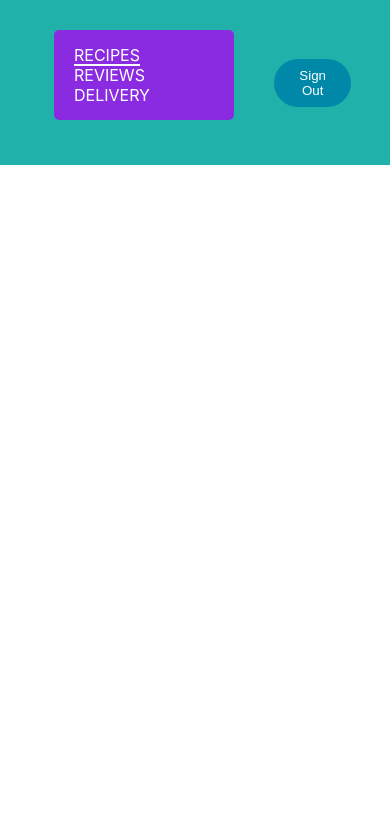
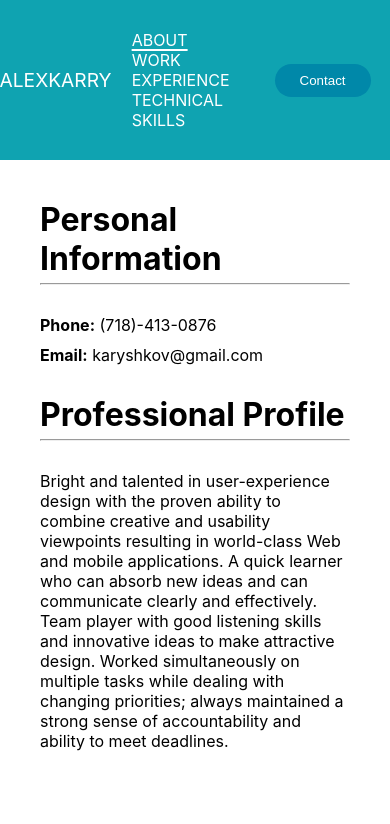
Before and after one commit to AlexKarry/homework, a website: page app/index.html in a window 390 px wide. Drawn offline with Linux system fonts and the light colour scheme.

Commit message:
finish first page

```diff
--- a/app/css/styles.css
+++ b/app/css/styles.css
@@ -19,12 +19,17 @@ header {
   display: flex;
   justify-content: flex-end;
   align-items: center;
-  padding: 30px 10%;
+  padding: 30px 5%;
 }
 
 .logo {
   cursor: pointer;
   margin-right: auto;
+
+  text-transform: uppercase;
+  color: white;
+  font-weight: 400;
+  font-size: 1.2rem;
 }
 
 a.logo {
@@ -81,6 +86,9 @@ button:hover {
   background-color: rgba(0, 136, 169, 0.8);
 }
 
+.content {
+  padding: 2.5rem;
+}
 /* .sign-out-link {
   color: lightseagreen;
   font-size: 0.8rem;
@@ -88,21 +96,33 @@ button:hover {
   text-decoration: none;
 } */
 
-@media (max-width: 600px) {
+.section {
+  margin: 25px 0px;
+}
+
+.h1 {
+  padding-bottom: 5px;
+}
+
+p {
+  padding: 5px 0px;
+}
+
+@media screen and (max-width: 900px) {
   header {
-    background: lightseagreen;
+    background: gba(0, 136, 169, 1);
   }
   .logo {
     order: 0;
   }
   nav {
     /* display: flex; */
-    flex-wrap: wrap;
+    /* flex-wrap: wrap; */
   }
-  .sign-out-link {
+  /* .sign-out-link {
     order: 1;
-  }
-  nav ul {
+  } */
+  /* nav ul {
     order: 2;
     flex: 100%;
     background: blueviolet;
@@ -110,8 +130,11 @@ button:hover {
     border-radius: 5px;
     margin: 0px 15px 15px 15px;
     justify-content: center;
-  }
-  .title {
+  } */
+  /* .title {
     display: none;
-  }
+  } */
+  /* .nav-links li {
+    display: block;
+  } */
 }
--- a/app/index.html
+++ b/app/index.html
@@ -1,28 +1,31 @@
 <!DOCTYPE html>
-<html>
+<html lang="en">
   <head>
     <title>CV Alexey Karyshkov</title>
     <meta charset="UTF-8" />
     <meta name="viewport" content="width=device-width" />
-    <link rel="stylesheet" href="./css/styles.css" />
+    <link rel="stylesheet" href="css/styles.css" />
     <link rel="stylesheet" href="src/fontawesome-free-6.0.0-web/css/all.css" />
   </head>
 
   <body>
     <header>
-      <a class="logo" href="#"> <h1 class="title">alexkarry</h1> </a>
-      <nav>
+      <a class="logo" aria-label="read more" href="#">
+        <h1 class="title">alexkarry</h1>
+      </a>
+      <nav id="menu">
         <ul class="nav-links">
-          <li><a class="active" href="recipes.html">Recipes</a></li>
-          <li><a href="reviews.html">Reviews</a></li>
-          <li><a href="delivery.html">Delivery</a></li>
+          <li><a class="active" href="#about">about</a></li>
+          <li><a href="#experience">work experience</a></li>
+          <li><a href="#skills">technical skills</a></li>
         </ul>
       </nav>
-      <a class="cta" href="#"
-        ><button href="#" class="sign-out-link">Sign Out</button></a
+      <a class="cta" aria-label="read more" href="#"
+        ><button href="#" class="sign-out-link">Contact</button></a
       >
     </header>
-
-    <script src="src/index.js"></script>
+    <div class="content"></div>
+    <script src="js/data-object.js"></script>
+    <script src="js/script.js"></script>
   </body>
 </html>
--- /dev/null
+++ b/app/js/data-object.js
@@ -0,0 +1,10 @@
+var data = {
+  about:
+    "<div class=''><h1 class='h1'>Personal Information</h1> <hr> <div class='section'> <p><strong>Phone:</strong> (718)-413-0876</p> <p> <strong>Email:</strong> karyshkov@gmail.com</p> </div> <h1 class='h1'>Professional Profile</h1> <hr> <div class='section'> <p>Bright and talented in user-experience design with the proven ability to combine creative and usability viewpoints resulting in world-class Web and mobile applications. A quick learner who can absorb new ideas and can communicate clearly and effectively. Team player with good listening skills and innovative ideas to make attractive design. Worked simultaneously on multiple tasks while dealing with changing priorities; always maintained a strong sense of accountability and ability to meet deadlines.</p></div>",
+
+  experience:
+    "<h1>Work Experience</h1> <p>Possimus labore, officia dolore! Eaque ratione saepe, alias harum laboriosam deserunt laudantium blanditiis eum explicabo placeat reiciendis labore iste sint. Consectetur expedita dignissimos, non quos distinctio, eos rerum facilis eligendi.<p>",
+
+  skills:
+    "<h1>Technical Skills</h1> <p>Asperiores laudantium, rerum ratione consequatur, culpa consectetur possimus atque ab tempore illum non dolor nesciunt. Neque, rerum. A vel non incidunt, quod doloremque dignissimos necessitatibus aliquid laboriosam architecto at cupiditate commodi expedita in, quae blanditiis.</p>",
+};
--- a/app/js/script.js
+++ b/app/js/script.js
@@ -0,0 +1,121 @@
+// var tabs = document.querySelectorAll("nav a");
+// var contentPara = document.querySelector(".content");
+
+// // when the hash changes
+// function setActiveTabAccordingToHash(type) {
+//   makeAllTabsInactive();
+//   var tabToActivate = document.querySelector(`[href="#${type}"]`);
+//   tabToActivate.classList.add("active");
+// }
+
+// function makeAllTabsInactive() {
+//   tabs.forEach((tab) => tab.classList.remove("active"));
+// }
+
+// // runs on page load and whenever the hash changes
+// function setContentAccordingToHash() {
+//   var type = window.location.hash.substring(1);
+//   for (let item of data) {
+//     if (item.section === type) {
+//       // contentPara.innerHTML = item.story
+//       contentPara.innerHTML = `
+//       <h2>${item.section}</h2>
+//       <p>${item.story}</p>
+//       `;
+//       setActiveTabAccordingToHash(type);
+//     }
+//   }
+// }
+
+// // only runs once on page load
+// function initializePage() {
+//   if (!window.location.hash) {
+//     window.location.hash = "about";
+//     document.querySelector('[href="#about"]').classList.add("active");
+//   }
+//   setContentAccordingToHash();
+// }
+
+// window.addEventListener("hashchange", setContentAccordingToHash);
+
+// initializePage(); // import "./styles.css";
+
+// // document.getElementById("app").innerHTML = `
+// // <h1>Hello Vanilla!</h1>
+// // <div>
+// //   We use the same configuration as Parcel to bundle this sandbox, you can find more
+// //   info about Parcel
+// //   <a href="https://parceljs.org" target="_blank" rel="noopener noreferrer">here</a>.
+// // </div>
+// // `;
+// // var mainNav = document.querySelectorAll("nav a");
+// // document.addEventListener("click", showActive);
+
+// // function showActive(event) {
+// //   event.preventDefault();
+// //   if (event.target.matches("nav a")) {
+// //     for (let navItem of mainNav) {
+// //       navItem.classList.remove("active");
+// //     }
+// //     event.target.classList.add("active");
+// //   }
+// // }
+
+var tabs = document.querySelectorAll("nav a");
+contentPara = document.querySelector(".content");
+
+// tabs.forEach((tab) => tab.addEventListener('click', makeActive))
+
+// function makeActive(event) {
+//   if (!event.target.matches('nav a')) return
+//   makeInactive()
+//   event.target.classList.add('active')
+
+//   if (event.target.href.includes('cuisines')) {
+//     contentPara.innerHTML = data.cuisines
+//   } else if (event.target.href.includes('chefs')) {
+//     contentPara.innerHTML = data.chefs
+//   } else if (event.target.href.includes('reviews')) {
+//     contentPara.innerHTML = data.reviews
+//   } else if (event.target.href.includes('delivery')) {
+//     contentPara.innerHTML = data.delivery
+//   }
+// }
+
+function makeActive(event) {
+  if (!event.target.matches("a")) return;
+  makeInactive();
+  event.target.classList.add("active");
+}
+
+function setContentAccordingToHash() {
+  const type = window.location.hash.substring(1);
+  contentPara.innerHTML = data[type];
+}
+
+function makeInactive() {
+  tabs.forEach((tab) => tab.classList.remove("active"));
+}
+
+function initializePage() {
+  document.querySelector("nav a").classList.add("active");
+  window.location.hash = "about";
+  setContentAccordingToHash();
+}
+
+// function initializePage() {
+//   if (!window.location.hash) {
+//     window.location.hash = "about";
+//     document.querySelector('[href="#about"]').classList.add("active");
+//   } else {
+//     document
+//       .querySelector(`[href="${window.location.hash}]"`)
+//       .classList.add("active");
+//   }
+//   setContentAccordingToHash();
+// }
+
+document.addEventListener("click", makeActive);
+window.addEventListener("hashchange", setContentAccordingToHash);
+
+initializePage();
--- a/package.json
+++ b/package.json
@@ -10,6 +10,7 @@
   "description": "",
   "dependencies": {
     "browser-sync": "^2.27.7",
+    "eleventy": "^1.0.6",
     "express": "^4.17.3",
     "prettier": "^2.5.1"
   }
```
Also changed, not shown: app/js/data-array.js (added, +22 -0 lines), app/js/data-variables.js (added, +11 -0 lines), 1 other file.
